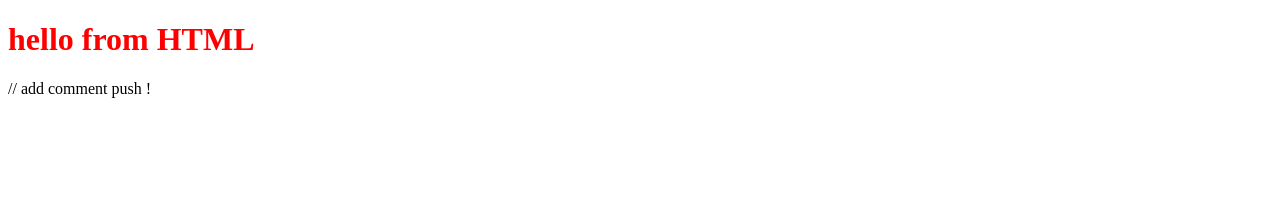
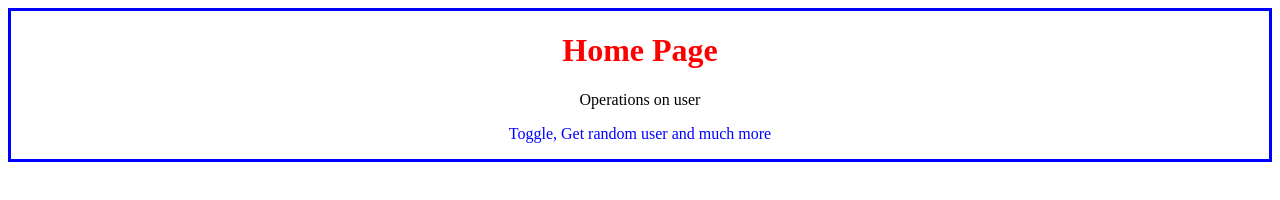
Before and after one commit to dappuakhila/autosuggest, a website: page frontend/index.html in a window 1280 px wide. Drawn offline with Linux system fonts and the light colour scheme.

Commit message:
color change

```diff
--- a/frontend/index.css
+++ b/frontend/index.css
@@ -1,3 +1,19 @@
 h1{
     color: red
 }
+
+#home-intro{
+    text-align:center;
+    /*border:3px;
+    border-color:black;
+    border-style:solid;*/
+    border:3px solid blue;
+}
+
+    #home-intro:hover{
+        background-color:burlywood;
+    }
+
+    #p2{
+        color: blue;
+    }
--- a/frontend/index.html
+++ b/frontend/index.html
@@ -7,8 +7,14 @@
     <link rel="stylesheet" href="index.css">
 </head>
 <body>
-    <h1>hello from HTML</h1>
+
 </body>
+<div id="home-intro">
+<h1> Home Page </h1>
+<p id="p1">
+    Operations on user
+</p>
+<p id="p2"> Toggle, Get random user and much more</p>
+    </div>
     <script src="index.js"></script>
 </html>
-// add comment push !
```
